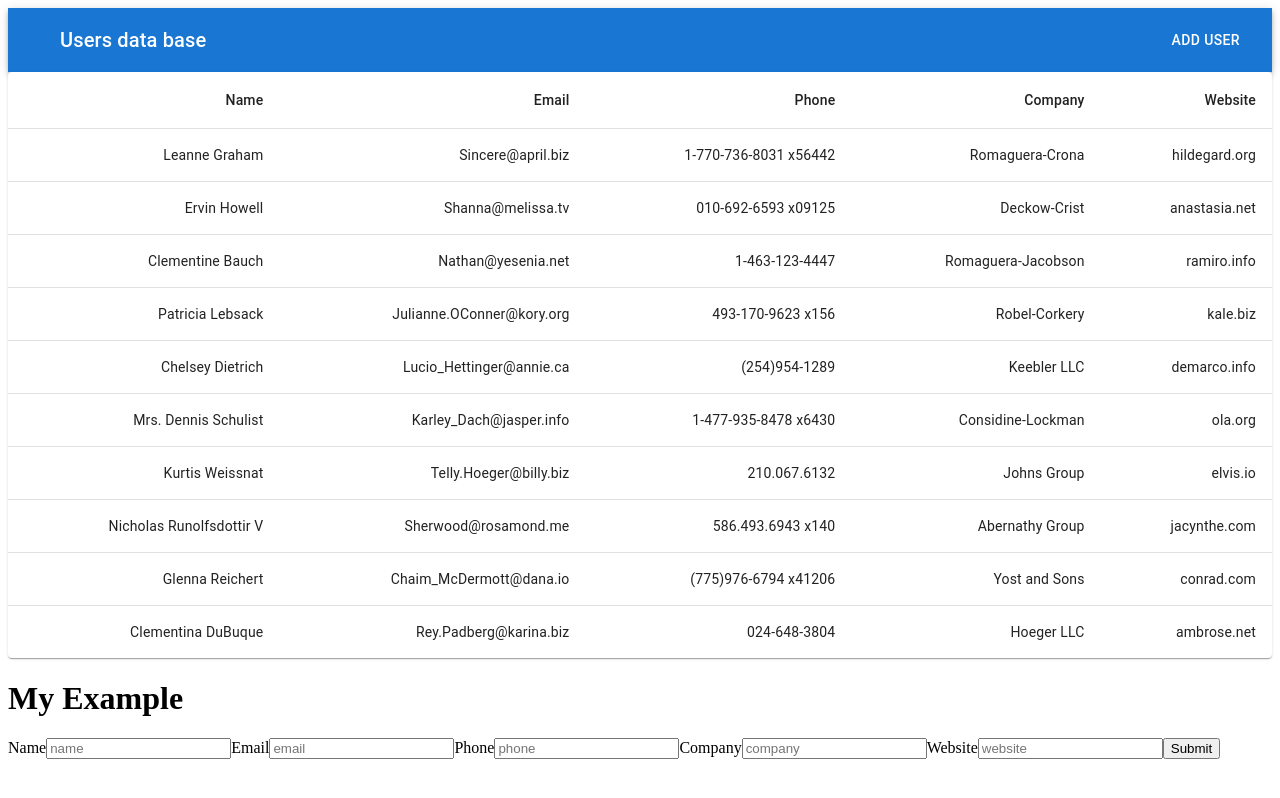
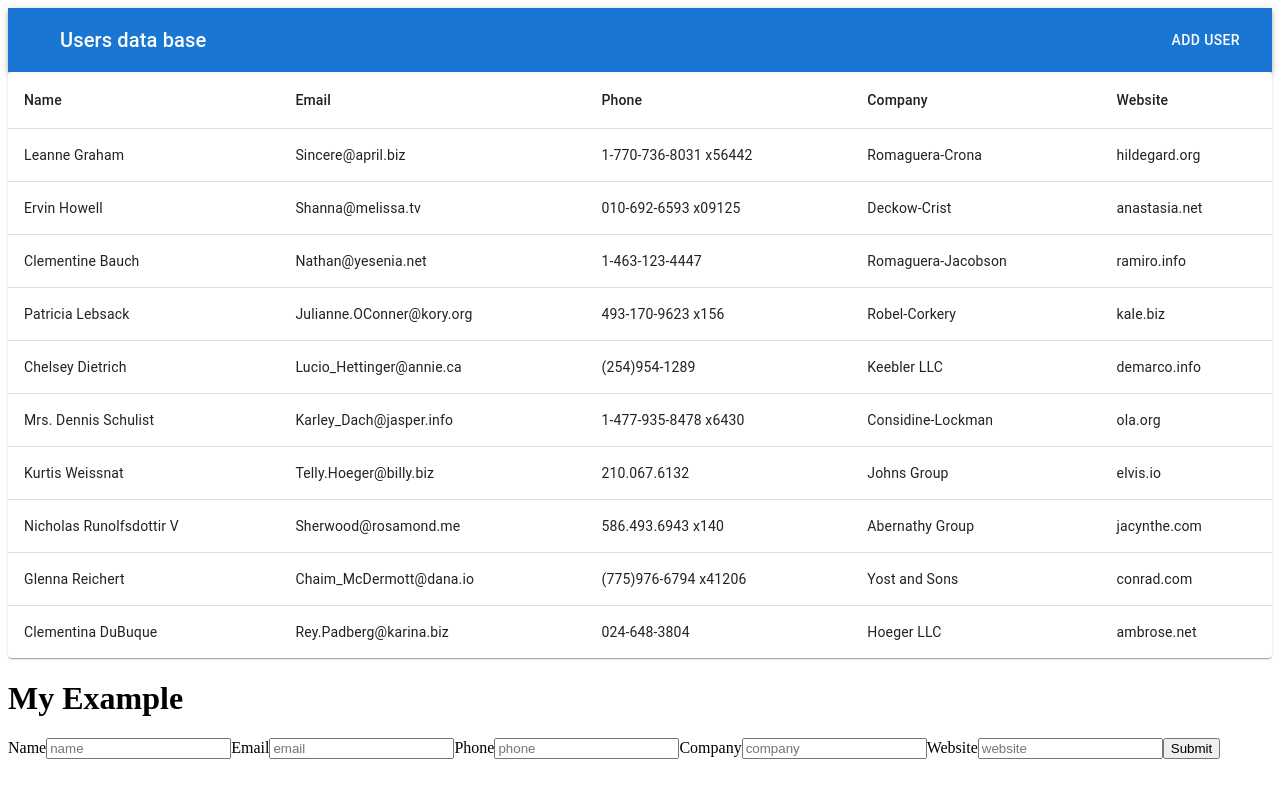
Before and after one commit to IvanKorneev/test-solutions, a React (Create React App) app: page / in a window 1280 px wide. Built offline with nearby package versions, Linux system fonts and the light colour scheme; data requests are answered from the project's data file.

Commit message:
align table cell to the left

```diff
--- a/src/components/UsersTable/users-table.tsx
+++ b/src/components/UsersTable/users-table.tsx
@@ -33,11 +33,11 @@ const UsersTable: React.FC = () => {
             <Table sx={{minWidth: 650}} aria-label="simple table">
                 <TableHead>
                     <TableRow>
-                        <TableCell align="right">Name</TableCell>
-                        <TableCell align="right">Email</TableCell>
-                        <TableCell align="right">Phone</TableCell>
-                        <TableCell align="right">Company</TableCell>
-                        <TableCell align="right">Website</TableCell>
+                        <TableCell>Name</TableCell>
+                        <TableCell>Email</TableCell>
+                        <TableCell>Phone</TableCell>
+                        <TableCell>Company</TableCell>
+                        <TableCell>Website</TableCell>
                     </TableRow>
                 </TableHead>
                 <TableBody>
@@ -46,11 +46,11 @@ const UsersTable: React.FC = () => {
                             key={user.id}
                             sx={{'&:last-child td, &:last-child th': {border: 0}}}
                         >
-                            <TableCell align="right">{user.name}</TableCell>
-                            <TableCell align="right">{user.email}</TableCell>
-                            <TableCell align="right">{user.phone}</TableCell>
-                            <TableCell align="right">{user.company}</TableCell>
-                            <TableCell align="right">{user.website}</TableCell>
+                            <TableCell>{user.name}</TableCell>
+                            <TableCell>{user.email}</TableCell>
+                            <TableCell>{user.phone}</TableCell>
+                            <TableCell>{user.company}</TableCell>
+                            <TableCell>{user.website}</TableCell>
                         </TableRow>
                     ))}
                 </TableBody>
```
